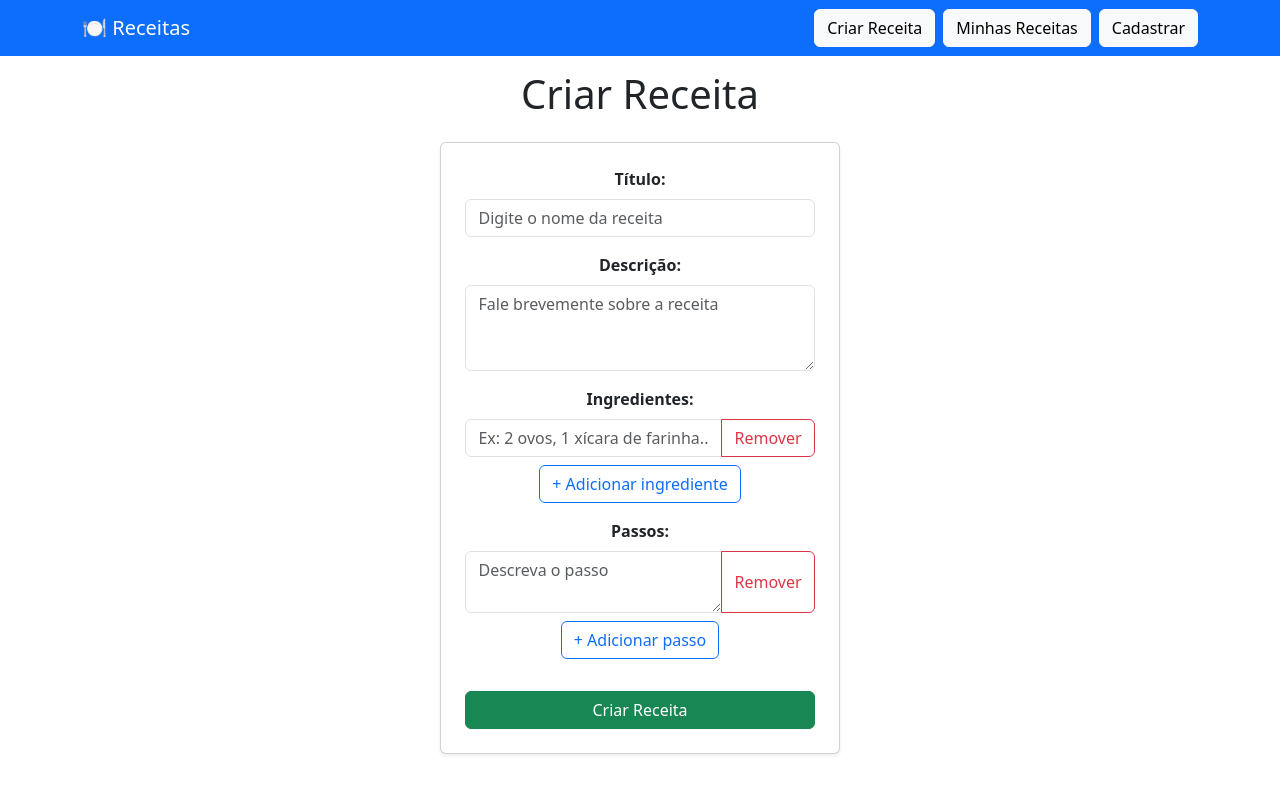
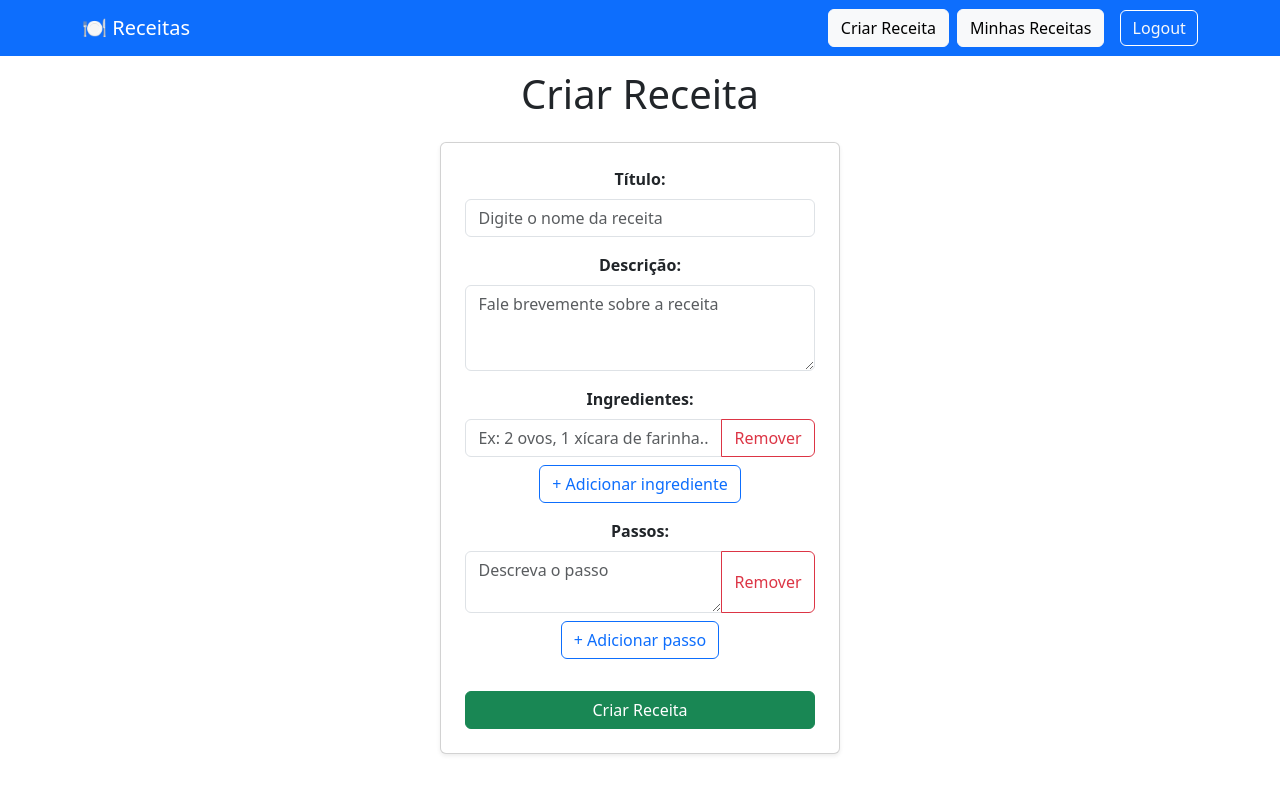
Before and after one commit to jaimecabrito01/Api-receitas, a Vue app in the folder frontend/: page /create in a window 1280 px wide. Shown: the top 794 px of the page. Built offline with nearby package versions, Linux system fonts and the light colour scheme; sample sign-in values are in the browser's storage.

Commit message:
fix:telas de login e cadastro funcionando

```diff
--- a/frontend/src/components/NavBar.vue
+++ b/frontend/src/components/NavBar.vue
@@ -1,18 +1,29 @@
 <template>
   <nav class="navbar navbar-expand-lg navbar-dark bg-primary fixed-top">
     <div class="container">
-      <a class="navbar-brand" href="#" @click="goToHome">🍽️ Receitas</a>
+      <a class="navbar-brand" href="#" @click.prevent="goToHome">🍽️ Receitas</a>
+
       <div class="collapse navbar-collapse">
-        <ul class="navbar-nav ms-auto">
+        <ul class="navbar-nav ms-auto align-items-center">
           <li class="nav-item">
             <button class="btn btn-light me-2" @click="goToCreate">Criar Receita</button>
           </li>
+
           <li class="nav-item">
-            <button class="btn btn-light" @click="goToMyRecipes">Minhas Receitas</button>
+            <button class="btn btn-light me-2" @click="goToMyRecipes">Minhas Receitas</button>
           </li>
-          <li class="nav-item">
-  <button class="btn btn-light ms-2" @click="register">Cadastrar</button>
-</li>
+
+          <li class="nav-item" v-if="!isLoggedIn">
+            <button class="btn btn-light ms-2" @click="register">Cadastrar</button>
+          </li>
+
+          <li class="nav-item" v-if="!isLoggedIn">
+            <button class="btn btn-light ms-2" @click="goToLogin">Login</button>
+          </li>
+
+          <li class="nav-item" v-if="isLoggedIn">
+            <button @click="logout" class="btn btn-outline-light ms-2">Logout</button>
+          </li>
         </ul>
       </div>
     </div>
@@ -20,9 +31,13 @@
 </template>
 
 <script setup>
+import { ref, onMounted, watchEffect } from "vue";
 import { useRouter } from "vue-router";
+
 const router = useRouter();
+const isLoggedIn = ref(false);
 
+// Funções de navegação
 function goToCreate() {
   router.push("/create");
 }
@@ -30,17 +45,56 @@ function goToCreate() {
 function goToMyRecipes() {
   router.push("/my-recipes");
 }
-function goToHome(){
-  router.push("/")
+
+function goToHome() {
+  router.push("/");
 }
-function register(){
-  router.push("/register")
+
+function register() {
+  router.push("/register");
+}
+
+function goToLogin() {
+  router.push("/login");
+}
+
+onMounted(() => {
+  checkLoginStatus();
+});
+
+watchEffect(() => {
+  checkLoginStatus();
+});
+
+function checkLoginStatus() {
+  const token = localStorage.getItem("token");
+  isLoggedIn.value = !!token;
+}
+
+// Função de logout
+function logout() {
+  localStorage.removeItem("token");
+  isLoggedIn.value = false;
+  router.push("/login");
 }
 </script>
 
 <style scoped>
-
-body, #app {
+body,
+#app {
   padding-top: 70px;
 }
+
+.logout-btn,
+.btn-outline-light {
+  border: 1px solid white;
+  padding: 0.3rem 0.7rem;
+  cursor: pointer;
+}
+
+.logout-btn:hover,
+.btn-outline-light:hover {
+  background-color: white;
+  color: black;
+}
 </style>
--- a/frontend/src/pages/CriarReceita.vue
+++ b/frontend/src/pages/CriarReceita.vue
@@ -111,30 +111,37 @@ function removerPasso(index) {
   passos.value.splice(index, 1);
 }
 
+
+
 async function criarReceita() {
   const payload = {
     titulo: titulo.value,
     descricao: descricao.value,
-    userId: 1,
     ingredientes: ingredientes.value,
     passos: passos.value,
 
   };
 
+
   try {
-    await api.post("/receitas/add", payload);
+    await api.post("/receitas/add", payload, {
+      headers: {
+        Authorization: `Bearer ${localStorage.getItem("token")}`,
+      },
+    });
+
     alert("Receita criada com sucesso!");
-
-
     titulo.value = "";
     descricao.value = "";
-    userId.value =""
     ingredientes.value = [""];
     passos.value = [""];
-
   } catch (error) {
-    console.error(error);
+    console.error("Erro ao criar receita:", error);
     alert("Erro ao criar receita!");
   }
 }
+
+
+
+
 </script>
--- a/frontend/src/pages/Register.vue
+++ b/frontend/src/pages/Register.vue
@@ -85,6 +85,7 @@ async function registerUser() {
     name.value = "";
     email.value = "";
     password.value = "";
+    window.location.href = "/receitas"
   } catch (error) {
     console.error(error);
     errorMessage.value = "Erro ao cadastrar usuário.";
--- a/frontend/src/router/index.js
+++ b/frontend/src/router/index.js
@@ -6,14 +6,28 @@ import Login from "../pages/Login.vue";
 
 const routes = [
   { path: "/", name: "Home", component: Home },
-  { path: "/create", name: "CriarReceita", component: CriarReceita },
+  { path: "/create", name: "CriarReceita", component: CriarReceita, meta: {requiresAuth:true} },
   { path: "/register", name:"Registrar", component:Register},
   { path: "/login", name: "login", component:Login },
 ];
+
+
 
 const router = createRouter({
   history: createWebHistory(),
   routes,
 });
 
+router.beforeEach((to, from, next) => {
+  const token = localStorage.getItem("token");
+
+  if (to.meta.requiresAuth && !token) {
+
+    next("/login");
+  } else {
+    next();
+  }
+});
+
+
 export default router;
```
